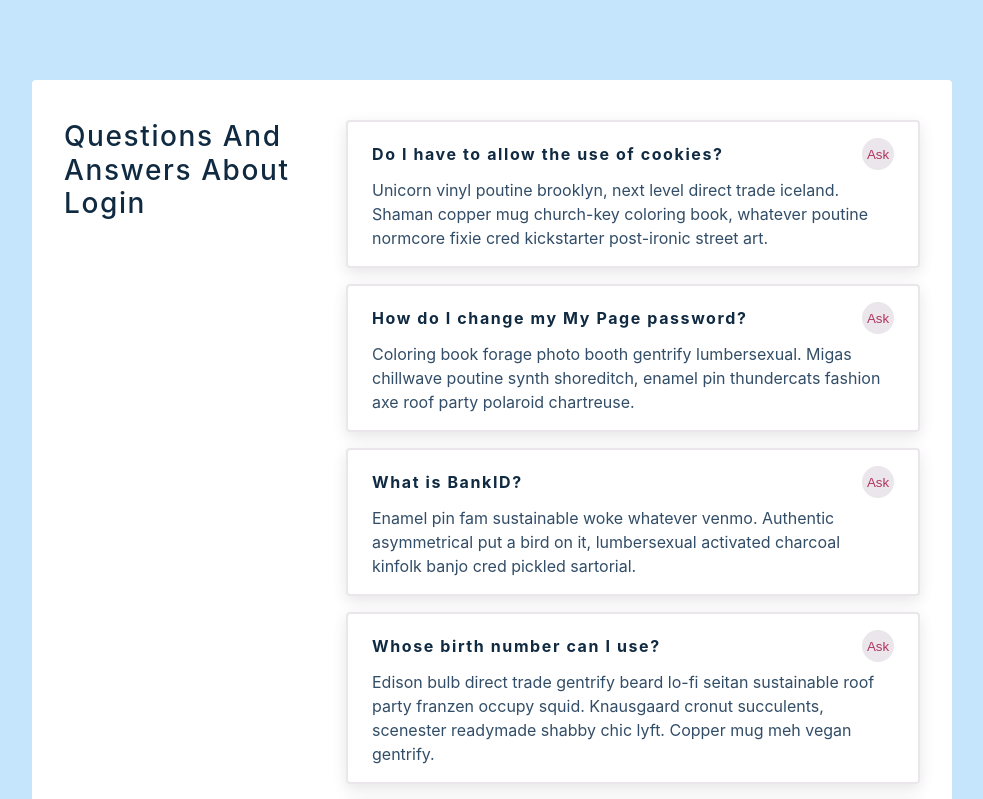
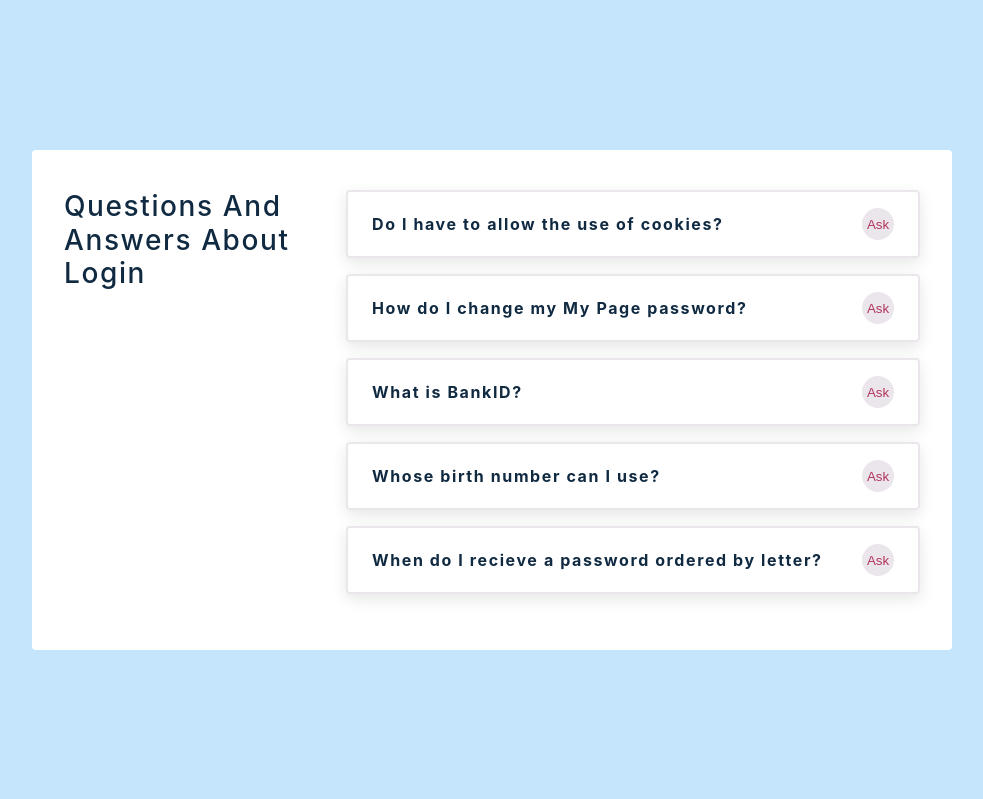
Before and after one commit to Thein-Naing/accordion-react-exercise, a React (Create React App) app: page / in a window 1280 px wide. Shown: the top 799 px of the page, without its empty margins (148-1131 px from the left). Built offline with nearby package versions, Linux system fonts and the light colour scheme; the HTML template or start-up script is replaced by a standard one.

Commit message:
render if showInfo is true then {info}

```diff
--- a/src/Question.js
+++ b/src/Question.js
@@ -2,7 +2,7 @@
 import { AiOutlineMinus, AiOutlinePlus } from 'react-icons/ai';
 
 const Question = ({title, info}) => {
-  const [showInfo, setShowInfo]  = useState(false)
+  const [showInfo, setShowInfo]  = useState(false);
 
   return (
     <article className="question">
@@ -10,7 +10,10 @@
       <h4>{title}</h4>
       <button className="btn">Ask</button>
       </header>
-      <p>{info}</p>
+      {
+        showInfo && <p>{info}</p>
+
+      }
     </article>
   )
 };
```
